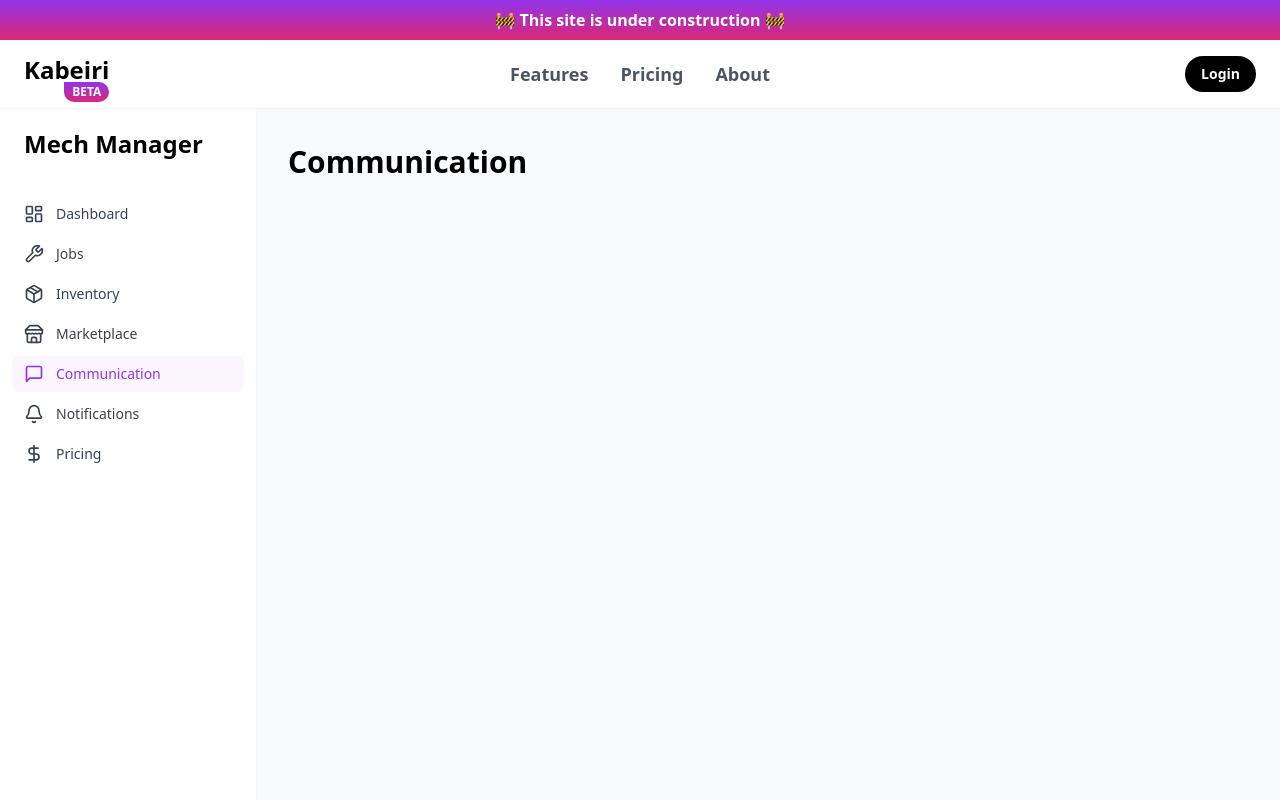
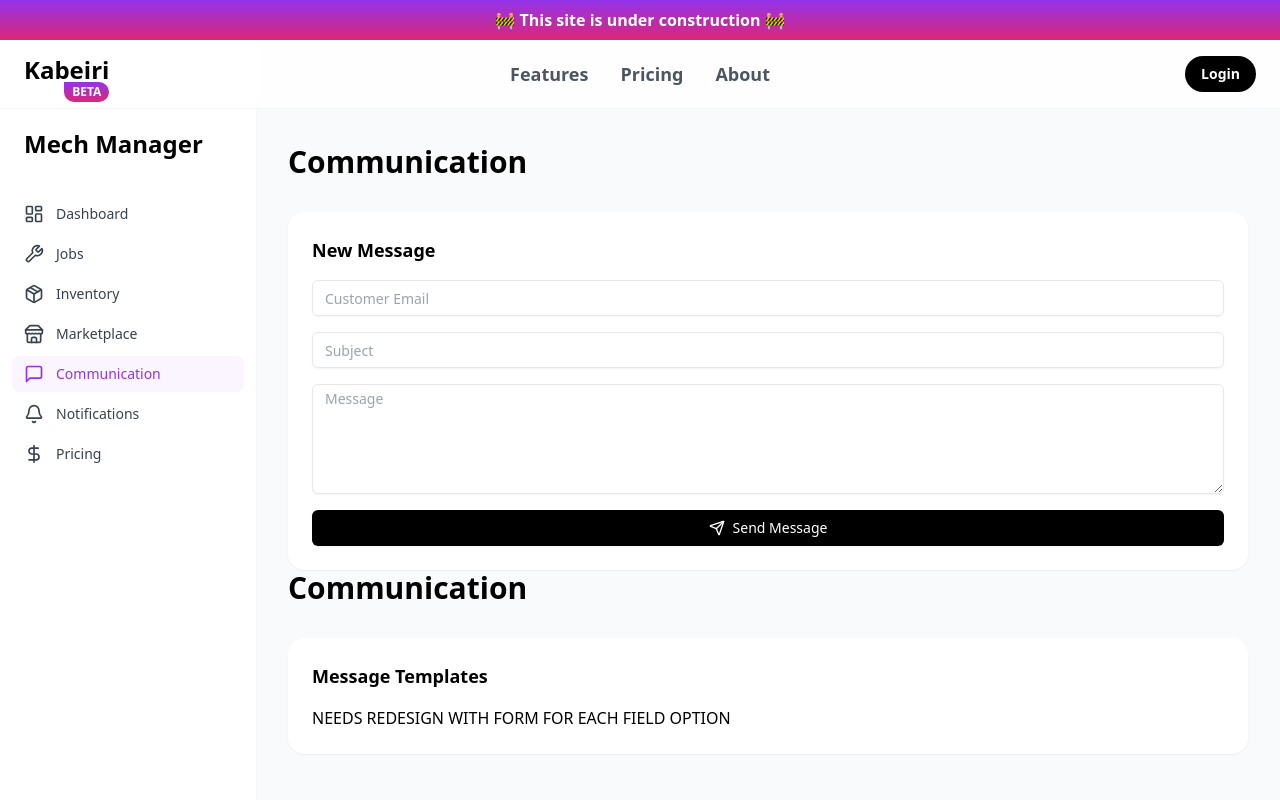
Before and after one commit to Kabeiri-Application/kabeiri-website, a Next.js app: page /dashboard/communication in a window 1280 px wide. Shown: the top 800 px of the page. Built offline with nearby package versions, Linux system fonts and the light colour scheme; no server answers.

Commit message:
added basic comms page

```diff
--- a/src/app/dashboard/communication/page.tsx
+++ b/src/app/dashboard/communication/page.tsx
@@ -1,9 +1,44 @@
+import { Send } from 'lucide-react';
+
 export default function CommunicationPage() {
   return (
     <main className='p-8'>
       <div className='mx-auto max-w-7xl'>
         <h1 className='mb-8 text-3xl font-bold'>Communication</h1>
-        {/* Content will go here */}
+        {/* New Message */}
+        <div className='rounded-2xl bg-white p-6 shadow-sm'>
+          <h2 className='mb-4 text-lg font-bold'>New Message</h2>
+          <form className='space-y-4'>
+            <input
+              className='flex h-9 w-full rounded-md border border-gray-200 bg-transparent px-3 py-1 text-base shadow-sm transition-colors file:border-0 file:bg-transparent file:text-sm file:font-medium focus:outline-none focus:ring-1 focus:ring-gray-400 disabled:cursor-not-allowed disabled:opacity-50 md:text-sm'
+              type='text'
+              placeholder='Customer Email'
+            />
+            <input
+              className='flex h-9 w-full rounded-md border border-gray-200 bg-transparent px-3 py-1 text-base shadow-sm transition-colors file:border-0 file:bg-transparent file:text-sm file:font-medium focus:outline-none focus:ring-1 focus:ring-gray-400 disabled:cursor-not-allowed disabled:opacity-50 md:text-sm'
+              type='text'
+              placeholder='Subject'
+            />
+            <textarea
+              rows={5}
+              className='flex w-full rounded-md border border-gray-200 bg-transparent px-3 py-1 text-base shadow-sm transition-colors file:border-0 file:bg-transparent file:text-sm file:font-medium focus:outline-none focus:ring-1 focus:ring-gray-400 disabled:cursor-not-allowed disabled:opacity-50 md:text-sm'
+              placeholder='Message'
+            />
+            <button className='flex h-9 w-full items-center justify-center rounded-md bg-black text-sm font-medium text-white shadow-sm transition-opacity duration-200 hover:opacity-80 focus:outline-none focus:ring-1 focus:ring-purple-500 disabled:cursor-not-allowed disabled:opacity-50'>
+              <Send className='pr-2' /> Send Message
+            </button>
+          </form>
+        </div>
+      </div>
+      <div className='mx-auto max-w-7xl'>
+        <h1 className='mb-8 text-3xl font-bold'>Communication</h1>
+        {/* New Message */}
+        <div className='rounded-2xl bg-white p-6 shadow-sm'>
+          <h2 className='mb-4 text-lg font-bold'>Message Templates</h2>
+          <form className='space-y-4'>
+            <p>NEEDS REDESIGN WITH FORM FOR EACH FIELD OPTION</p>
+          </form>
+        </div>
       </div>
     </main>
   );
```
